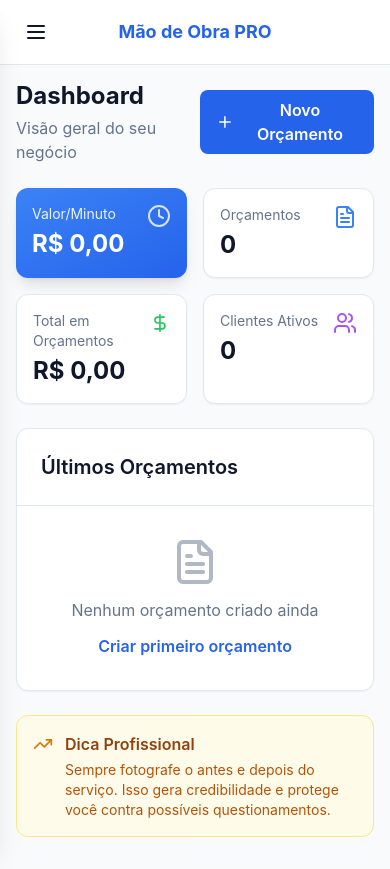
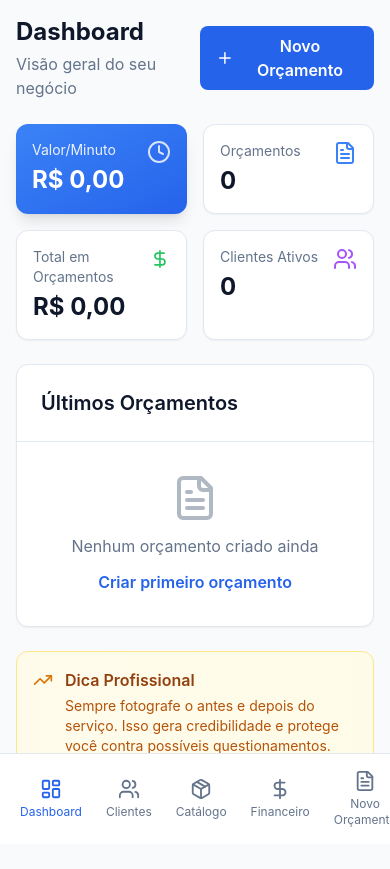
Before and after one commit to ogrosystemas/app, a React (Vite) app in the folder mao-de-obra-pro/: page / in a window 390 px wide. Built offline with nearby package versions, Linux system fonts and the light colour scheme.

Commit message:
Update Layout.jsx

```diff
--- a/mao-de-obra-pro/src/components/Layout.jsx
+++ b/mao-de-obra-pro/src/components/Layout.jsx
@@ -1,60 +1,51 @@
-import React, { useState } from 'react';
+import React from 'react';
 import {
   LayoutDashboard,
   Users,
   Package,
   DollarSign,
-  FileText,
-  Menu,
-  X
+  FileText
 } from 'lucide-react';
 
 const Layout = ({ children, activeTab, onTabChange }) => {
-  const [sidebarOpen, setSidebarOpen] = useState(false);
-
   const menuItems = [
     { id: 'dashboard', label: 'Dashboard', icon: LayoutDashboard },
     { id: 'clientes', label: 'Clientes', icon: Users },
     { id: 'catalogo', label: 'Catálogo', icon: Package },
     { id: 'financeiro', label: 'Financeiro', icon: DollarSign },
-    { id: 'orcamentos', label: 'Orçamentos', icon: FileText }
+    { id: 'novo', label: 'Novo Orçamento', icon: FileText }
   ];
 
   return (
     <div className="min-h-screen bg-slate-50">
-      {/* Mobile Header */}
-      <div className="lg:hidden fixed top-0 left-0 right-0 bg-white border-b border-slate-200 z-30 px-4 py-3">
-        <button
-          onClick={() => setSidebarOpen(!sidebarOpen)}
-          className="p-2 rounded-lg hover:bg-slate-100 transition-colors"
-        >
-          {sidebarOpen ? <X size={24} /> : <Menu size={24} />}
-        </button>
-        <h1 className="absolute left-1/2 top-1/2 transform -translate-x-1/2 -translate-y-1/2 text-lg font-bold text-blue-600">
-          Mão de Obra PRO
-        </h1>
+      {/* Mobile Bottom Navigation */}
+      <div className="lg:hidden fixed bottom-0 left-0 right-0 bg-white border-t border-slate-200 z-30">
+        <div className="flex justify-around items-center px-2 py-2">
+          {menuItems.map((item) => {
+            const Icon = item.icon;
+            const isActive = activeTab === item.id;
+            return (
+              <button
+                key={item.id}
+                onClick={() => onTabChange(item.id)}
+                className={`flex flex-col items-center gap-1 px-3 py-2 rounded-lg transition-all ${
+                  isActive ? 'text-blue-600' : 'text-slate-500'
+                }`}
+              >
+                <Icon size={22} />
+                <span className="text-xs">{item.label}</span>
+              </button>
+            );
+          })}
+        </div>
       </div>
 
-      {/* Sidebar overlay */}
-      {sidebarOpen && (
-        <div
-          className="fixed inset-0 bg-black bg-opacity-50 z-40 lg:hidden"
-          onClick={() => setSidebarOpen(false)}
-        />
-      )}
-
-      {/* Sidebar */}
-      <div className={`
-        fixed left-0 top-0 bottom-0 w-72 bg-white shadow-xl z-50
-        transform transition-transform duration-300 ease-in-out
-        ${sidebarOpen ? 'translate-x-0' : '-translate-x-full'}
-        lg:translate-x-0
-      `}>
+      {/* Desktop Sidebar */}
+      <div className="hidden lg:block fixed left-0 top-0 bottom-0 w-64 bg-white shadow-xl z-30">
         <div className="p-6 border-b border-slate-200">
           <h1 className="text-2xl font-bold text-blue-600">Mão de Obra PRO</h1>
           <p className="text-sm text-slate-500 mt-1">Sistema de Orçamentos</p>
         </div>
-
         <nav className="p-4 space-y-2">
           {menuItems.map((item) => {
             const Icon = item.icon;
@@ -62,10 +53,7 @@ const Layout = ({ children, activeTab, onTabChange }) => {
             return (
               <button
                 key={item.id}
-                onClick={() => {
-                  onTabChange(item.id);
-                  setSidebarOpen(false);
-                }}
+                onClick={() => onTabChange(item.id)}
                 className={`
                   w-full flex items-center gap-3 px-4 py-3 rounded-lg transition-all
                   ${isActive
@@ -82,7 +70,7 @@ const Layout = ({ children, activeTab, onTabChange }) => {
       </div>
 
       {/* Main Content */}
-      <div className="lg:ml-72 pt-16 lg:pt-0 lg:pl-4">
+      <div className="pb-20 lg:pb-0 lg:ml-64">
         <main className="p-4 lg:p-6 max-w-7xl mx-auto">
           {children}
         </main>
```
